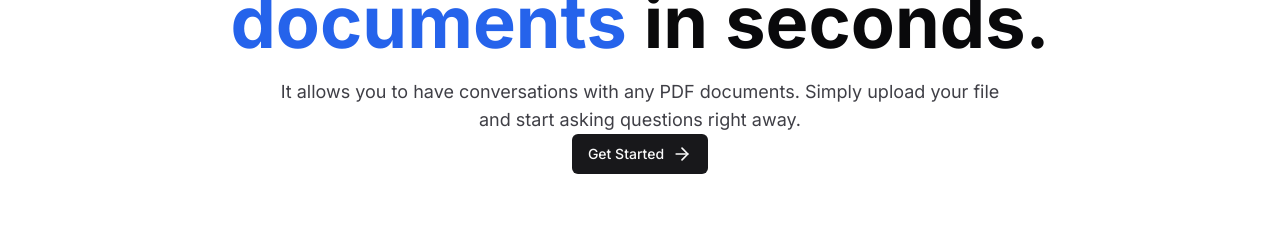
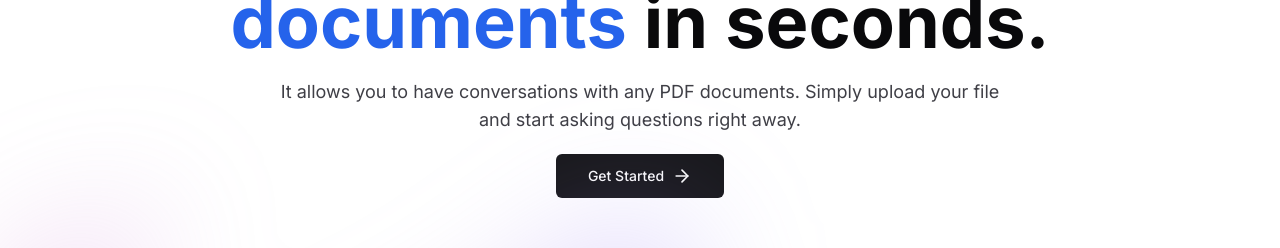
Before and after one commit to akashc-hub/Chat-With-PDF, a Next.js app: page / in a window 1280 px wide. Shown: the part 300-548 px from the top of the page. Built offline with nearby package versions, Linux system fonts and the light colour scheme.

Commit message:
first commit

```diff
--- a/src/app/page.tsx
+++ b/src/app/page.tsx
@@ -2,9 +2,11 @@ import MaxWidthWrapper from "@/components/MaxWidthWrapper";
 import Link from "next/link";
 import { ArrowRight } from "lucide-react";
 import { buttonVariants } from "@/components/ui/button";
+import Image from "next/image";
 
 export default function Home() {
   return (
+    <>
       <div>
         <MaxWidthWrapper className="mb-12 mt-28 sm:mt-40 flex flex-col items-center justify-center text-center">
           <div className="mx-auto mb-4 flex max-w-fit items-center justify-center space-x-2 overflow-hidden rounded-full border border-gray-200 bg-white px-7 py-2 shadow-md backdrop-blur translate-all hover:border-gray-300 hover:bg-white/50">
@@ -19,10 +21,40 @@ export default function Home() {
             It allows you to have conversations with any PDF documents. Simply upload your file and start asking questions right away.
           </p>
 
-          <Link className={buttonVariants()} href="/dashboard" target="_blank">
+          <Link
+            className={buttonVariants({
+            size: "lg",
+            className: "mt-5"
+          })} href="/dashboard" target="_blank">
             Get Started <ArrowRight className="ml-2 h-5 w-5"/>
           </Link>
         </MaxWidthWrapper>
       </div>
+      {/* Value Proposition Section */}
+      <div>
+        <div className="relative isolate">
+          <div aria-hidden="true" className="pointer-events-none absolute inset-x-0 -top-40 -z-10 transform-gnu overflow-hidden blur-3xl sm:-top-80">
+            <div style={{
+              clipPath : "polygon(74.1% 44.1%, 100% 61.6%, 97.5% 26.9%, 85.5% 0.1%, 80.7% 2%, 72.5% 32.5%, 60.2% 62.4%, 52.4% 68.1%, 47.5% 58.3%, 45.2% 34.5%, 27.5% 76.7%, 0.1% 64.9%, 17.9% 100%, 27.6% 76.8%, 76.1% 97.7%, 74.1% 44.1%)"
+            }} className="relative left-[calc(50%-11rem)] aspect-[1155/678] w-[36.125rem] -translate-x-1/2 rotate-[30deg] bg-gradient-to-tr from-[#ff80b5] to-[#9089fc] opacity-30 sm:left-[calc(50%-30rem)] sm:w-[72.1875rem]" />
+          </div>
+
+          <div>
+            <div className="mx-auto max-w-6xl px-6 lg:px-8">
+              <div className="mt-16 flow-root sm:mt-24">
+                <div className="-mt-2 rounded-xl bg-gray-900/5 p-2 ring-1 ring-inset ring-gray-900/10 lg:-m-4 lg:rounded-2xl lg:p-4">
+                  <Image
+                    src="/dashboard-preview.jpg"
+                    alt="product preview"
+                    width={1364}
+                    height={866}/>
+                </div>
+
+              </div>
+            </div>
+          </div>
+        </div>
+      </div>
+      </>
   );
 }
```
